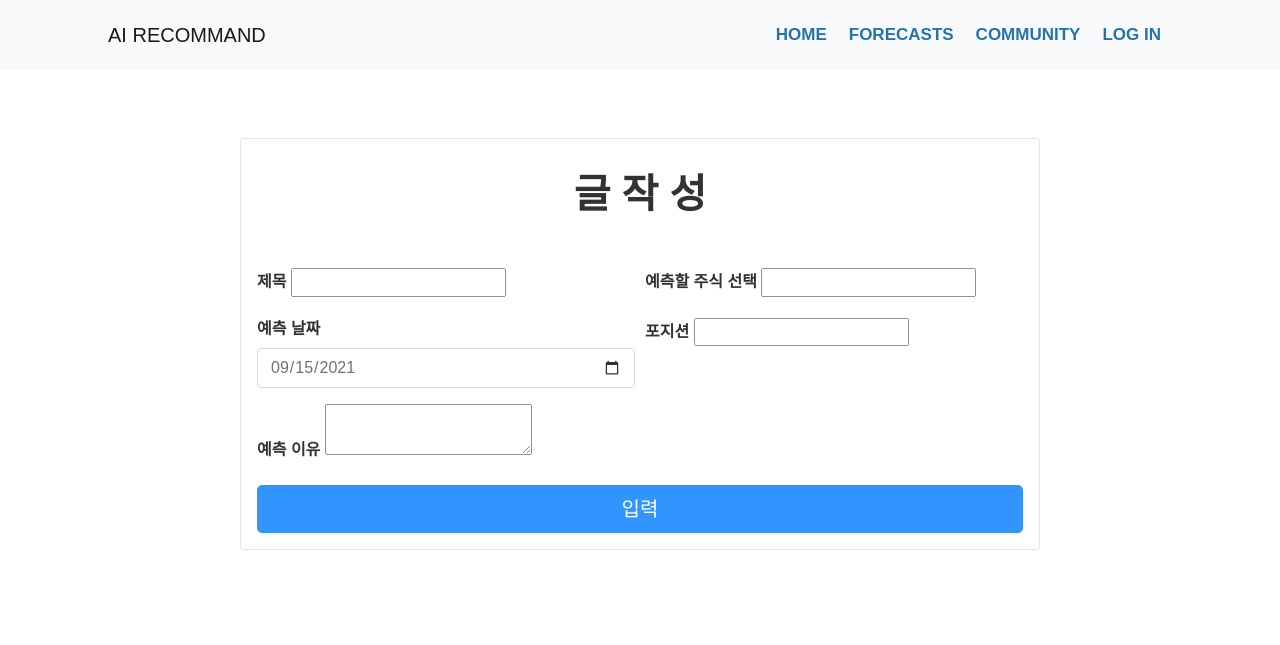
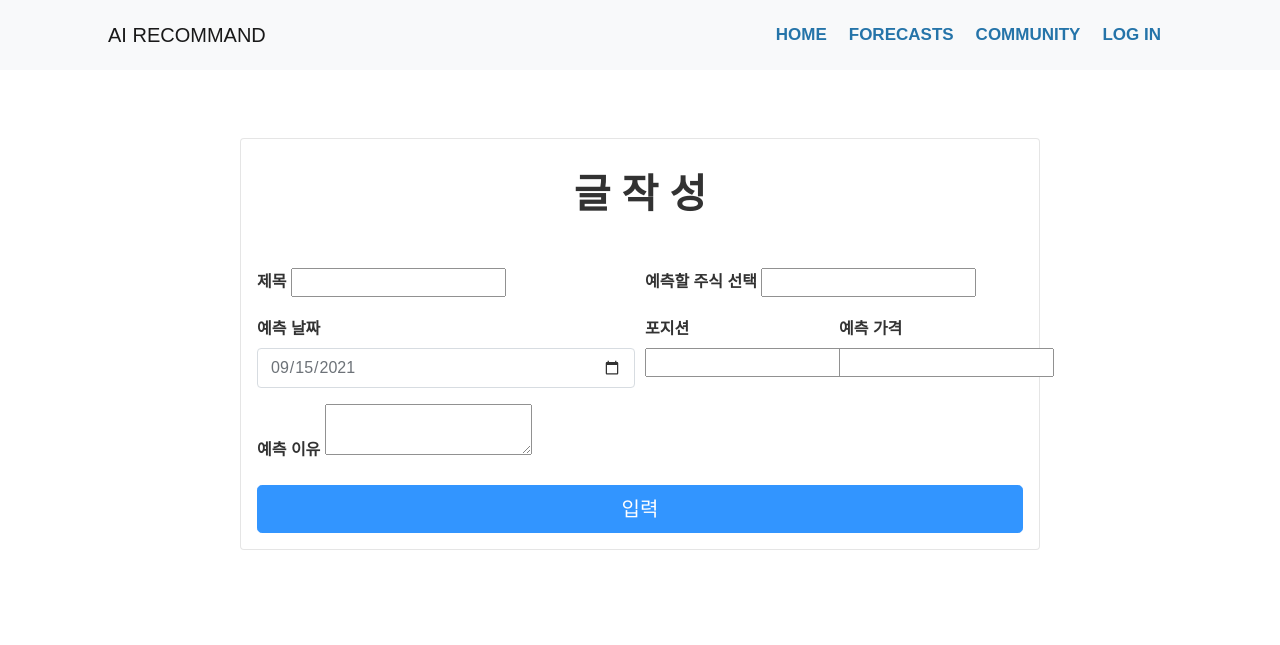
Before and after one commit to Stock-Recommandation-System-based-on-AI/web, a Django app: template backend/community/templates/community/post_form.html in a window 1280 px wide. Shown: the top 645 px of the page. Run offline with Django 3.2, Linux system fonts and the light colour scheme; the template is opened without the code that fills it: most values are stand-ins (such as "Sample title", 1, 10 or a date in 2020); form fields are guessed from the names that the template uses; some libraries are stand-ins or nearby versions.

Commit message:
frontend|post_form page|create new post_form page

```diff
--- a/backend/community/templates/community/post_form.html
+++ b/backend/community/templates/community/post_form.html
@@ -17,6 +17,9 @@
   .form-group label {
       color: black;
       font-weight: bold;
+  }
+  .position-group {
+    width: 50% !important
   }
 </style>
 {% endblock %}
@@ -47,7 +50,7 @@
           <label for="id_predict_date">예측 날짜</label>
           <input type="date" id="id_predict_date" class="form-control" name="predict_date">
         </div>
-        <div class="form-group col-md-6">
+        <div class="form-group col-md-3">
           <label for="id_position">포지션</label>
           {{ form.position }}
           <datalist id="position-list">
@@ -55,6 +58,10 @@
             <option value="{{ position }}">{{ position }}</option>
             {% endfor %}
           </datalist>
+        </div>
+        <div class="form-group col-md-3">
+          <label for="id_price">예측 가격</label>
+          {{ form.price }}
         </div>
         <div class="form-group col-md-12">
           <label for="id_content">예측 이유</label>
```
